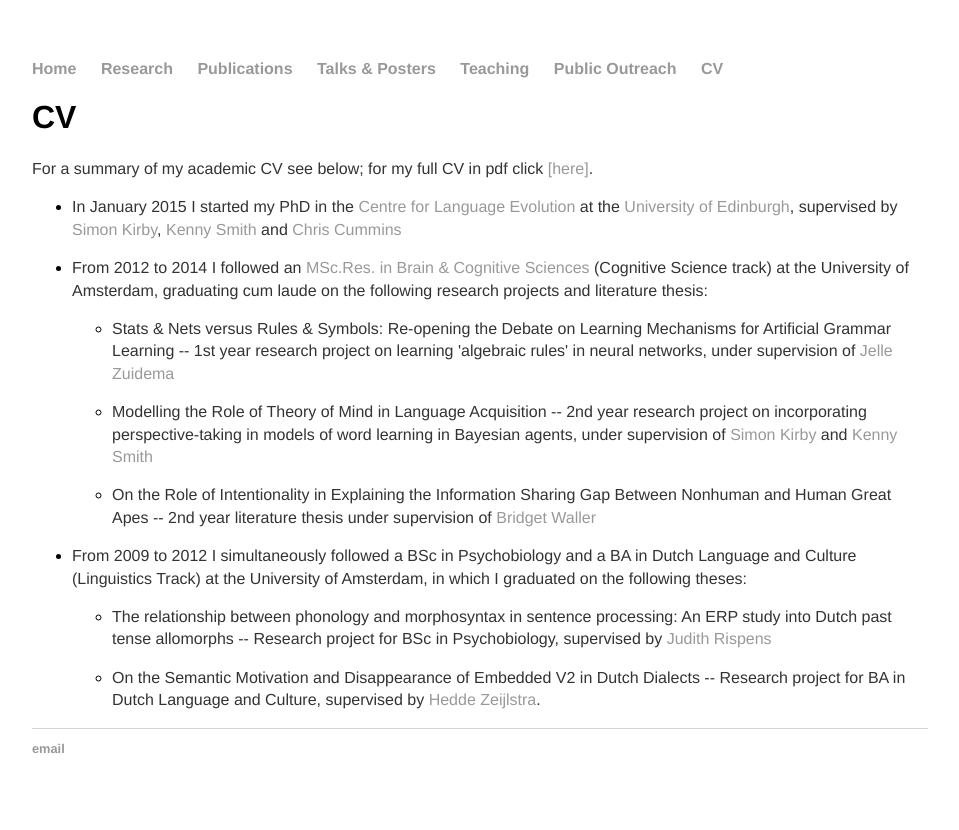
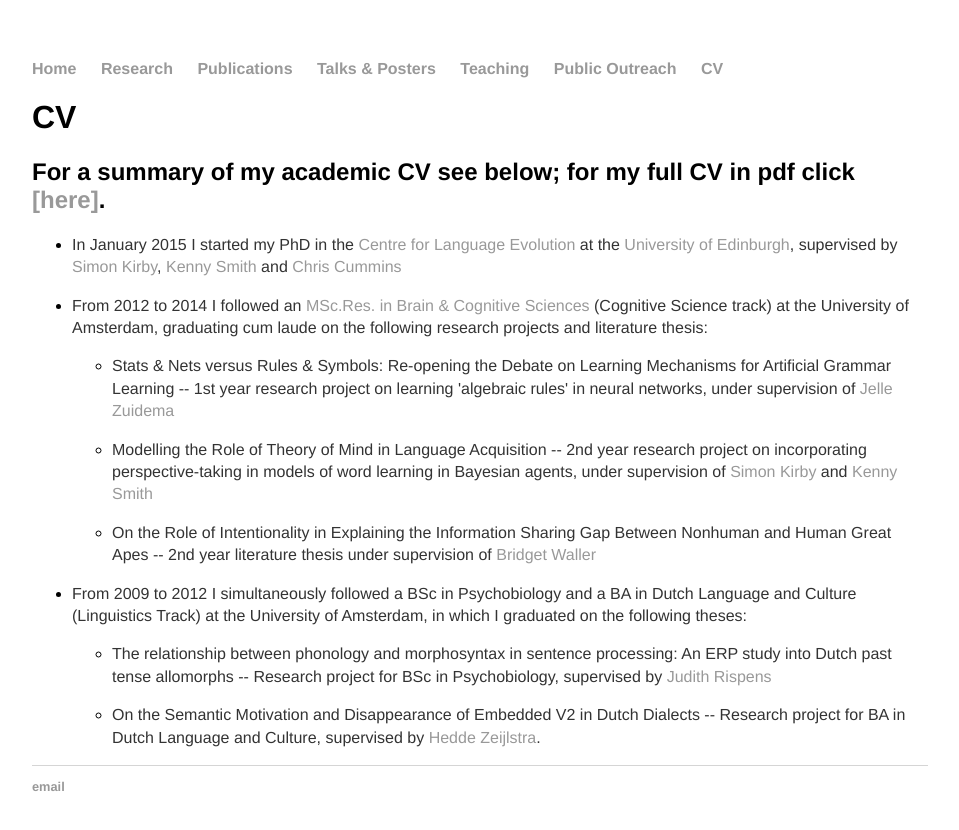
Before and after one commit to marieke-woensdregt/marieke-woensdregt.github.io, a Jekyll site: the page built from cv/index.html, in a window 1280 px wide. Shown: the top 830 px of the page, without its empty margins (160-1119 px from the left). Built offline with Jekyll 4.4.1, drawn with Linux system fonts in a browser that asks for light colours.

Commit message:
Update index.html

```diff
--- a/cv/index.html
+++ b/cv/index.html
@@ -4,10 +4,10 @@
 ---
 <div class="blurb">
 	<h1>CV</h1>
-	<p>
-		For a summary of my academic CV see below; for my full CV in pdf click
+	<h2> For a summary of my academic CV see below; for my full CV in pdf click
 		<A HREF="https://github.com/marieke-woensdregt/marieke-woensdregt.github.io/blob/master/pdfs/cv_M_Woensdregt.pdf">
 		[here]</A>.
+		</h2>
 		<ul>
 			<li><p> In January 2015 I started my PhD in the <a href="http://www.lel.ed.ac.uk/cle/">Centre for Language Evolution</a>
 				at the <a href="http://www.ed.ac.uk/">University of Edinburgh</a>,
```
